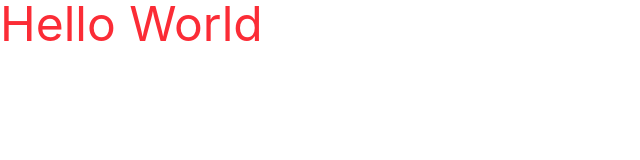
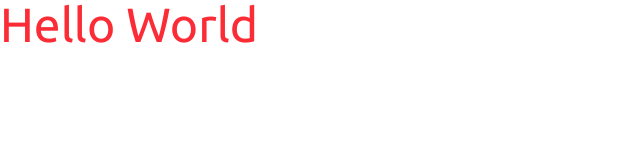
Before and after one commit to carlossdossantos/syntax-wear-app, a React (Vite) app: page / in a window 1280 px wide. Shown: the top 160 px of the page, without its empty margins (0-640 px from the left). Built offline with nearby package versions, Linux system fonts and the light colour scheme.

Commit message:
feat: adicionado fontes e cores no projeto

```diff
--- a/src/styles/globals.css
+++ b/src/styles/globals.css
@@ -1 +1,47 @@
 @import "tailwindcss";
+
+@theme {
+  --color-background: hsl(0, 0%, 100%);
+  --color-surface: hsl(0, 0%, 96%);
+  --color-surface-alt: hsl(0, 0%, 93%);
+  --color-border: hsl(0, 0%, 80%);
+  --color-border-alt: hsl(0, 0%, 73%);
+  --color-gray-text: hsl(0, 0%, 40%);
+  --color-gray-light: hsl(0, 0%, 85%);
+  --color-text: hsl(0, 0%, 10%);
+  --color-text-secondary: hsl(0, 0%, 26%);
+  --color-text-tertiary: hsl(0, 0%, 53%);
+  --color-heading: hsl(0, 0%, 20%);
+  --color-accent: hsl(253, 82%, 58%);
+  --color-accent-hover: hsl(253, 68%, 46%);
+  --color-accent-light: hsl(253, 100%, 94%);
+  --color-primary: hsl(267, 60%, 40%);
+  --color-primary-hover: hsl(267, 60%, 35%);
+  --color-link: hsl(210, 85%, 58%);
+  --color-link-hover: hsl(210, 80%, 50%);
+  --color-error: hsl(0, 83%, 58%);
+  --color-footer-bg: hsl(0, 0%, 20%);
+  --color-footer-hover: hsl(0, 0%, 80%);
+
+  --font-display: "Ubuntu Regular", sans-serif;
+}
+
+@font-face {
+    font-family: 'Ubuntu Medium';
+    src: url('/fonts/ubuntu-medium-500.woff2') format('woff2');
+    font-weight: 500;
+    font-style: normal;
+    font-display: swap;
+}
+
+@font-face {
+    font-family: 'Ubuntu Regular';
+    src: url('/fonts/ubuntu-regular-400.woff2') format('woff2');
+    font-weight: 400;
+    font-style: normal;
+    font-display: swap;
+}
+
+body {
+    font-family: var(--font-display);
+}
```
Also changed, not shown: public/fonts/ubuntu-medium-500.woff2 (added), public/fonts/ubuntu-regular-400.woff2 (added).
